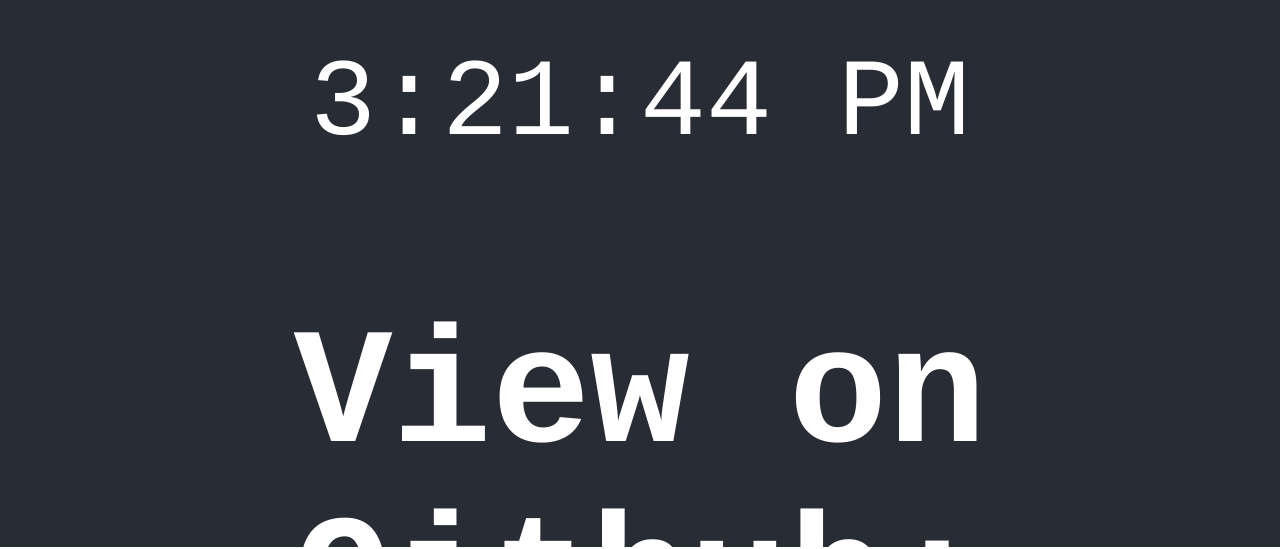
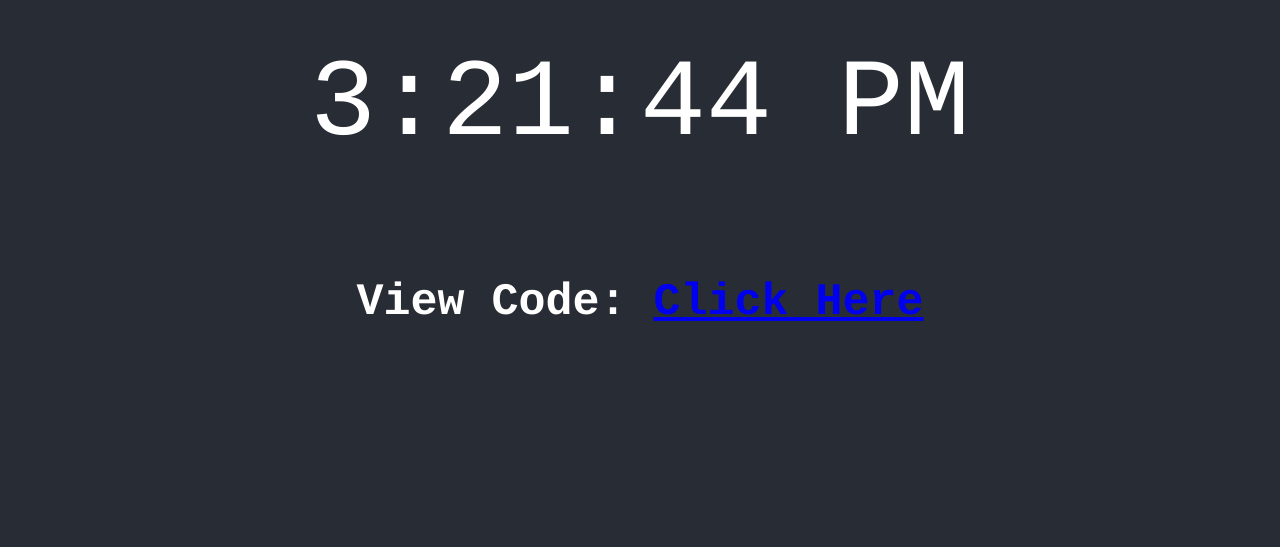
Before and after one commit to Olanetsoft/Ticking-Clock-With-React, a React (Create React App) app: page / in a window 1280 px wide. Shown: the part 253-802 px from the top of the page. Built offline with nearby package versions, Linux system fonts and the light colour scheme.

Commit message:
FOOTR.CSS CREATED AND IMPORTED IN FOOTER.JS

```diff
--- /dev/null
+++ b/src/footer.css
@@ -0,0 +1,3 @@
+.footer{
+    font-size: 30px;
+}
--- a/src/footer.js
+++ b/src/footer.js
@@ -1,9 +1,10 @@
 import React from 'react';
+import './footer.css';
 
 const Footer = () => {
     return (
-        <div>
-            <h2>View on Github: <a href="https://github.com/Olanetsoft/Ticking-Clock-With-React">Click Here</a></h2>
+        <div className="footer">
+            <h2>View Code: <a href="https://github.com/Olanetsoft/Ticking-Clock-With-React">Click Here</a></h2>
         </div>
     );
 };
```
